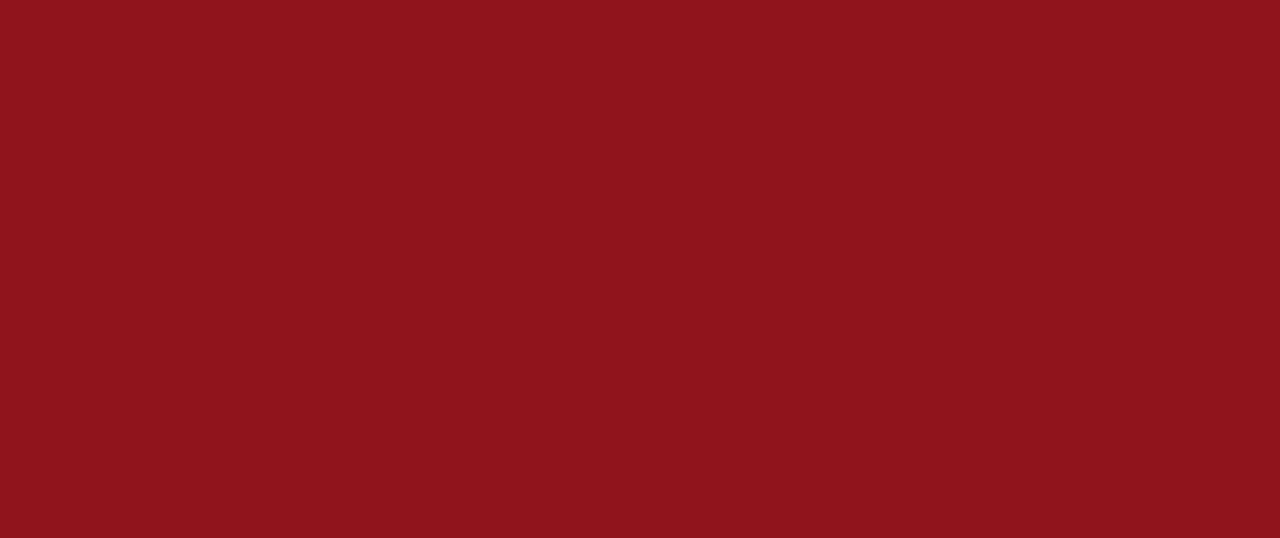
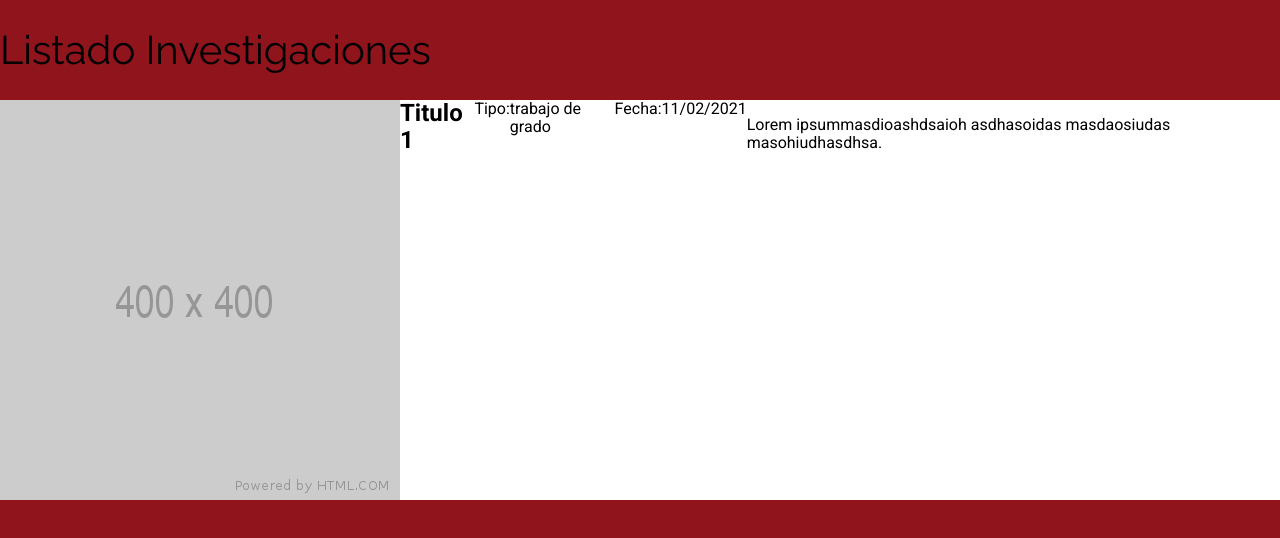
Before and after one commit to AndresParraCeballos/Factoria-Proyecto, a React (Create React App) app in the folder factoria/: page /investigaciones in a window 1280 px wide. Shown: the top 538 px of the page. Built offline with nearby package versions, Linux system fonts and the light colour scheme.

Commit message:
Investigacion por terminar

```diff
--- a/factoria/src/App.js
+++ b/factoria/src/App.js
@@ -5,6 +5,7 @@ import Login from './components/auth/Login';
 import Register from './components/auth/Register';
 import Nofound from './components/layout/Nofound';
 import Panel from './components/panel/Panel';
+import Investigaciones from './components/investigaciones/Investigaciones';
 
 
 function App() {
@@ -15,6 +16,7 @@ function App() {
         <Route exact path="/register" component={Register}/>
         <Route exact path="/nofound" component={Nofound}/>
         <Route exact path="/panel" component={Panel}/>
+        <Route exact path="/investigaciones" component={Investigaciones}/>
       </Switch>
     </Router>
   );
--- /dev/null
+++ b/factoria/src/components/investigaciones/Investigaciones.js
@@ -0,0 +1,12 @@
+import React from 'react';
+import ListadoInv from '../investigaciones/ListadoInv';
+const Investigaciones = () => {
+    return (
+        <div>
+            <h1>Listado Investigaciones</h1>
+            <ListadoInv/>
+        </div>
+     );
+}
+
+export default Investigaciones;
--- /dev/null
+++ b/factoria/src/components/investigaciones/ListadoInv.js
@@ -0,0 +1,19 @@
+import React from 'react';
+import Imagen from '../../img/400x400.png';
+const ListadoInv = () => {
+    return (
+        <div className="cardview">
+            <div className="flexbox">
+                <img className="imagen" src={Imagen}/>
+                <div className="encabezado">
+                    <h2> Titulo 1 </h2>
+                    Tipo:<span>trabajo de grado</span>
+                    Fecha:<span>11/02/2021</span>
+                </div>
+                <p>Lorem ipsummasdioashdsaioh asdhasoidas masdaosiudas masohiudhasdhsa.</p>
+            </div>
+        </div>
+     );
+}
+
+export default ListadoInv;
--- a/factoria/src/components/panel/Panel.js
+++ b/factoria/src/components/panel/Panel.js
@@ -1,9 +1,5 @@
 import React from 'react';
 import Logo from '../../img/100x100.png';
-import Friends from '../../img/friends.svg';
-import Teacher from '../../img/teacher.svg';
-import User from '../../img/user.svg';
-import Forum from '../../img/forum.svg';
 
 const Panel = () => {
     return (
--- a/factoria/src/index.css
+++ b/factoria/src/index.css
@@ -34,6 +34,10 @@ h1{
     font-weight: 300;
     font-size: 4rem;
   }
+}
+
+h2{
+  margin: 0;
 }
 
 /**Clases auxiliares**/
@@ -328,3 +332,14 @@ a{
 .imgitems-panel{
   margin: 0;
 }
+
+/**Listado investigaciones**/
+
+.cardview{
+  background-color: var(--blanco);
+}
+
+.encabezado{
+  display: flex;
+  justify-content: space-between;
+}
```
